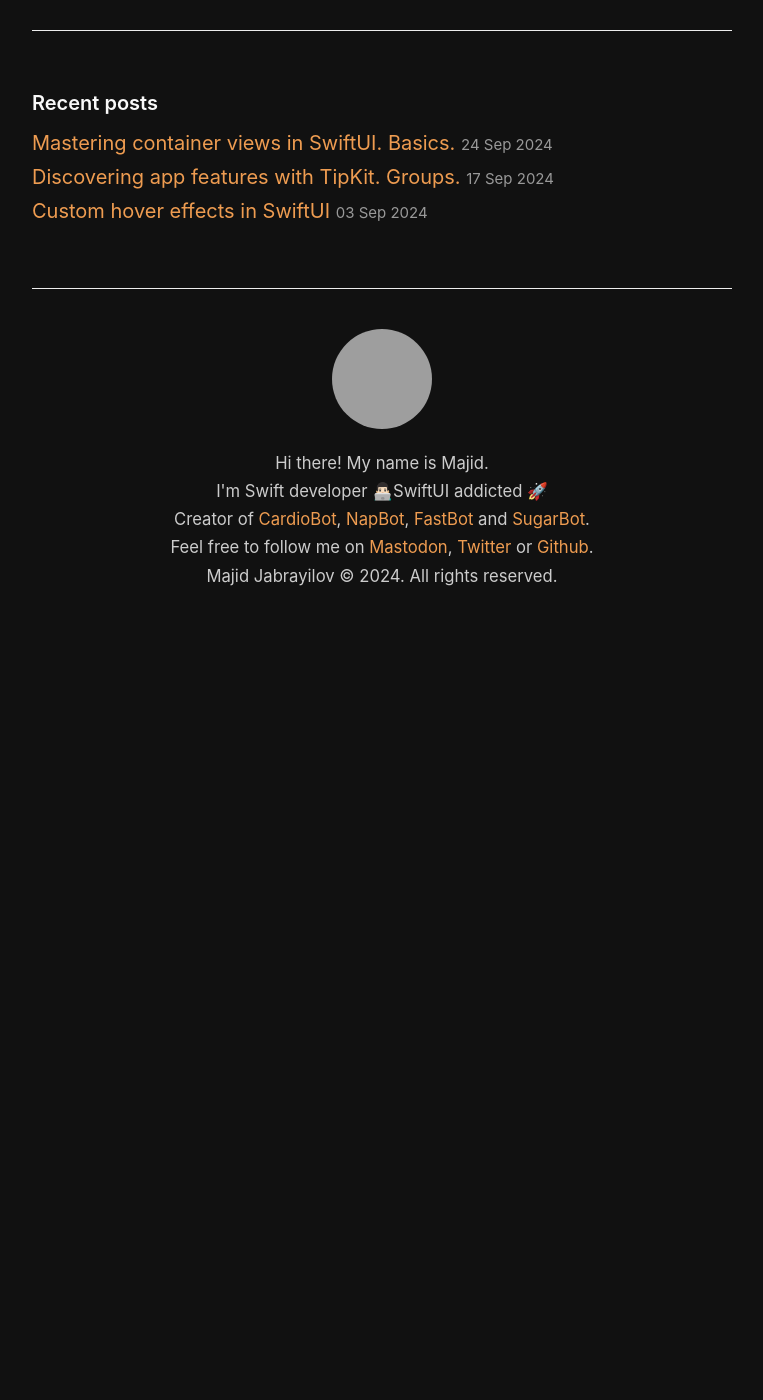
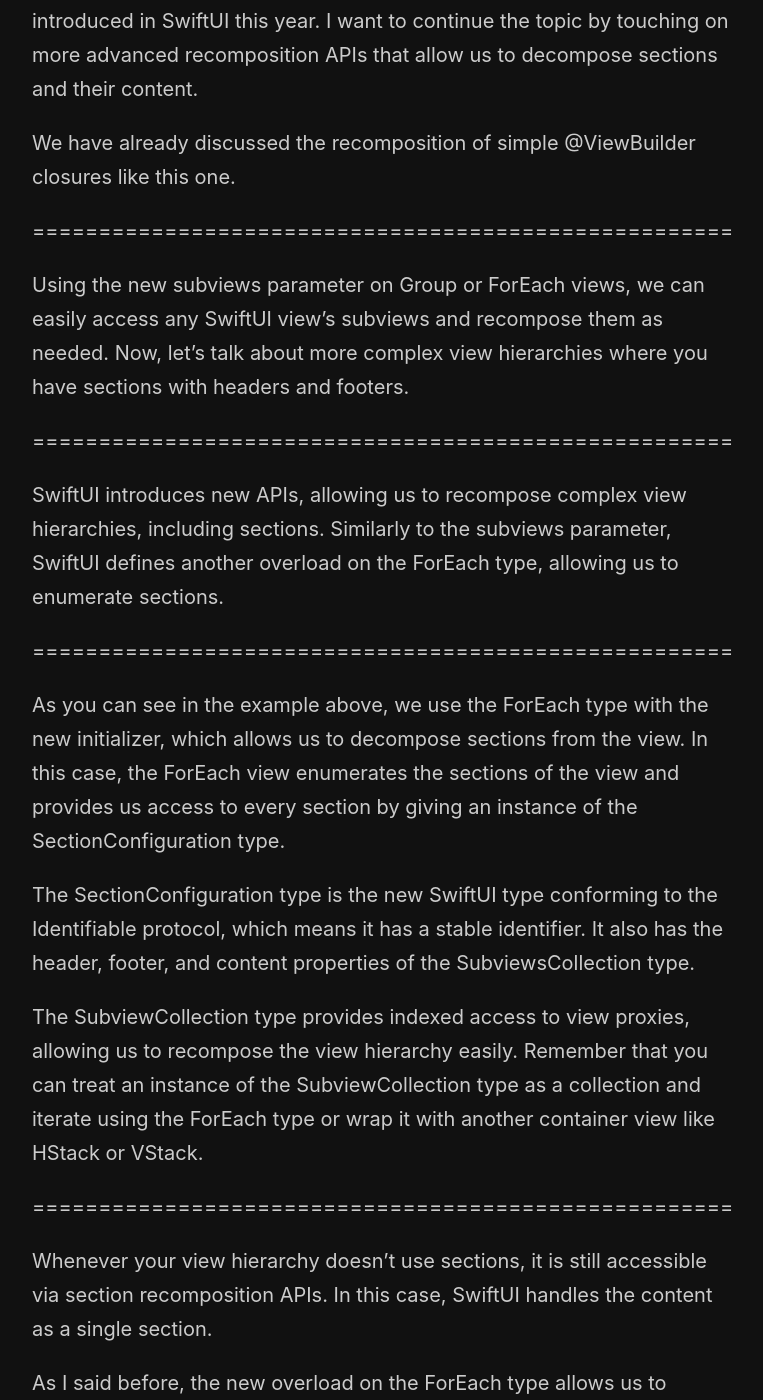
Before and after one commit to mecid/mecid.github.io, a Jekyll site: the page built from _posts/2024-10-01-mastering-container-views-in-swiftui-sections.md, in a window 1280 px wide and 1400 px high, scrolled down 306 px. Shown: the whole window, without its empty margins (258-1021 px from the left). Built offline with Jekyll 4.4.1, drawn with Linux system fonts in a browser that asks for light colours; before the commit the page ends 936 px from its top, so only the background shows below that; some of the changed text lies outside the part shown; grey boxes are pictures that could not be loaded.

Commit message:
container apis sections content added

```diff
--- a/_posts/2024-10-01-mastering-container-views-in-swiftui-sections.md
+++ b/_posts/2024-10-01-mastering-container-views-in-swiftui-sections.md
@@ -2,3 +2,37 @@
 title: Mastering container views in SwiftUI. Sections.
 layout: post
 ---
+
+In the previous post, we discussed the basics of the new container APIs introduced in SwiftUI this year. I want to continue the topic by touching on more advanced recomposition APIs that allow us to decompose sections and their content.
+
+We have already discussed the recomposition of simple @ViewBuilder closures like this one.
+
+=====================================================
+
+Using the new subviews parameter on Group or ForEach views, we can easily access any SwiftUI view's subviews and recompose them as needed. Now, let's talk about more complex view hierarchies where you have sections with headers and footers.
+
+=====================================================
+
+SwiftUI introduces new APIs, allowing us to recompose complex view hierarchies, including sections. Similarly to the subviews parameter, SwiftUI defines another overload on the ForEach type, allowing us to enumerate sections.
+
+=====================================================
+
+As you can see in the example above, we use the ForEach type with the new initializer, which allows us to decompose sections from the view. In this case, the ForEach view enumerates the sections of the view and provides us access to every section by giving an instance of the SectionConfiguration type.
+
+The SectionConfiguration type is the new SwiftUI type conforming to the Identifiable protocol, which means it has a stable identifier. It also has the header, footer, and content properties of the SubviewsCollection type.
+
+The SubviewCollection type provides indexed access to view proxies, allowing us to recompose the view hierarchy easily. Remember that you can treat an instance of the SubviewCollection type as a collection and iterate using the ForEach type or wrap it with another container view like HStack or VStack.
+
+=====================================================
+
+Whenever your view hierarchy doesn't use sections, it is still accessible via section recomposition APIs. In this case, SwiftUI handles the content as a single section.
+
+As I said before, the new overload on the ForEach type allows us to enumerate decomposed sections from the view. An overloaded initializer on the Group type allows us to transform the sections of the view by accessing them through an instance of the SectionCollection type.
+
+=====================================================
+
+As you can see in the example above, we use the Group view with sections parameter, which allows us to extract an instance of the SectionCollection type and recompose it using our custom logic.
+
+The SectionCollection type conforms to the RandomAccessCollection protocol, where the elements are instances of the SectionCollection type. So you can easily access the content, header, and footer of every section.
+
+Today, we discovered advanced use cases of the new recomposition APIs introduced in SwiftUI. We learned how to extract the sections and recompose them using custom logic.
```
